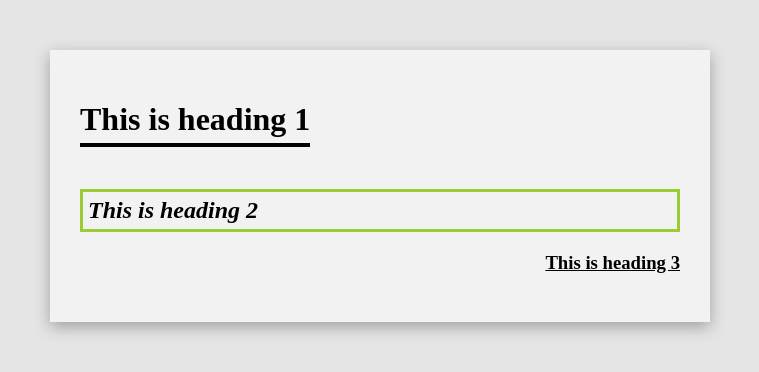
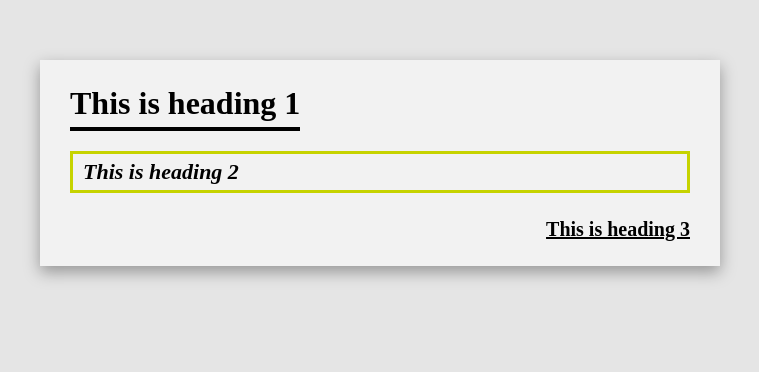
Before and after one commit to andychang1168-collab/andychang18, a plain HTML site: page index.html in a window 1280 px wide. Shown: the whole page, without its empty margins (260-1019 px from the left). Drawn offline with Linux system fonts and the light colour scheme.

Commit message:
Modify title and style adjustments in index.html
Updated title and adjusted styles for container and headings.

```diff
--- a/index.html
+++ b/index.html
@@ -2,7 +2,7 @@
 <html lang="en">
 <head>
 <meta charset="UTF-8">
-<title>Headings Style</title>
+<title>Exact Match</title>
 
 <style>
 body {
@@ -12,29 +12,36 @@ body {
 
 /* 外框 */
 .container {
-    width: 600px;
-    margin: 50px auto;
+    width: 620px;
+    margin: 60px auto;
     background: #f2f2f2;
-    padding: 30px;
-    box-shadow: 0 5px 15px rgba(0,0,0,0.3);
+    padding: 25px 30px;
+    box-shadow: 0 6px 15px rgba(0,0,0,0.35);
 }
 
 /* Heading 1 */
 h1 {
+    margin: 0 0 20px 0;
+    font-size: 32px;
+    font-weight: bold;
     border-bottom: 4px solid black;
-    display: inline-block;
+    display: inline-block; /* 讓線只跟文字一樣長 */
     padding-bottom: 5px;
 }
 
 /* Heading 2 */
 h2 {
-    border: 3px solid yellowgreen;
-    padding: 5px;
+    margin: 0 0 25px 0;
+    font-size: 22px;
     font-style: italic;
+    border: 3px solid #c6d300;
+    padding: 5px 10px;
 }
 
 /* Heading 3 */
 h3 {
+    margin: 0;
+    font-size: 20px;
     text-align: right;
     text-decoration: underline;
 }
```
